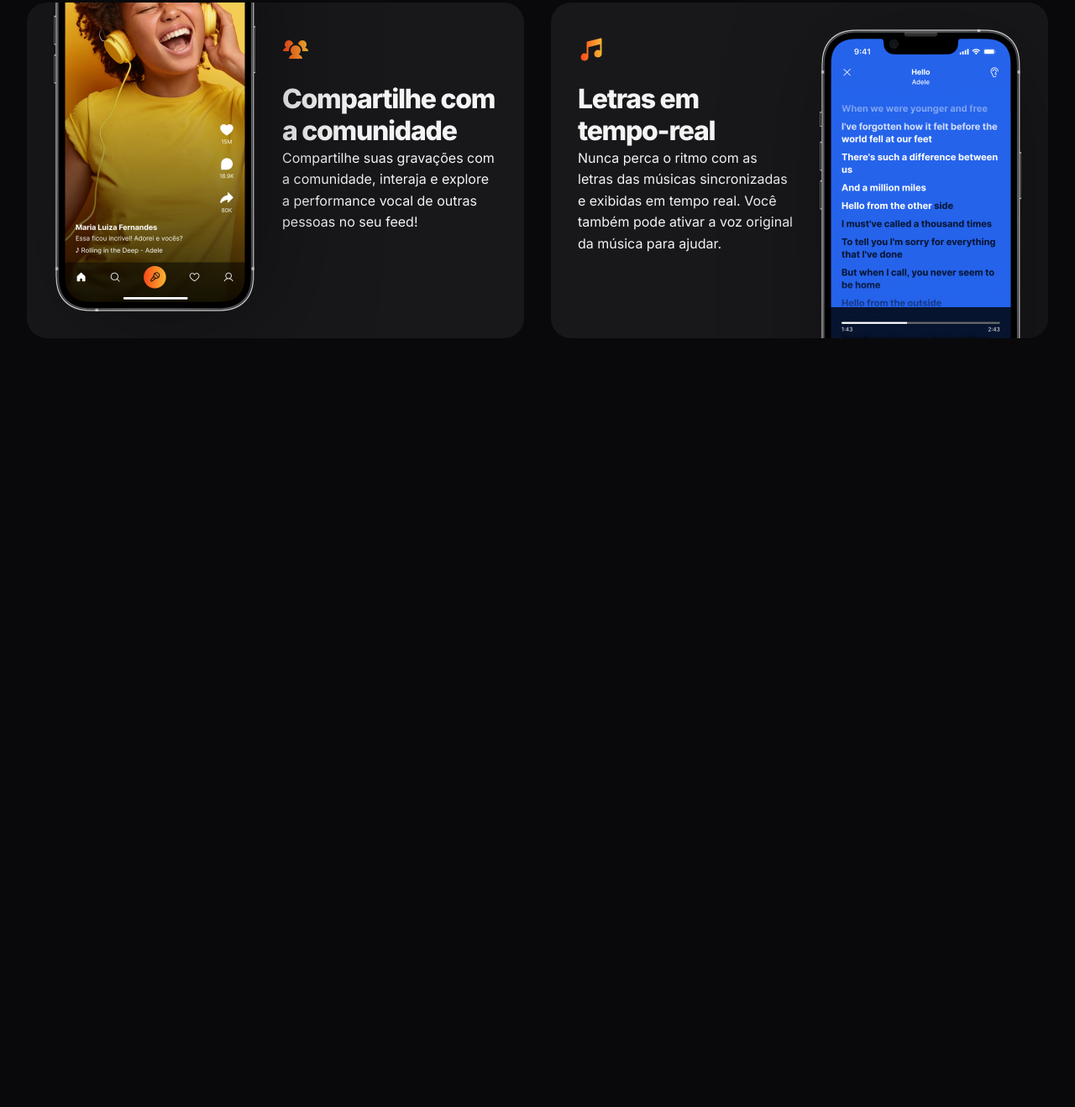
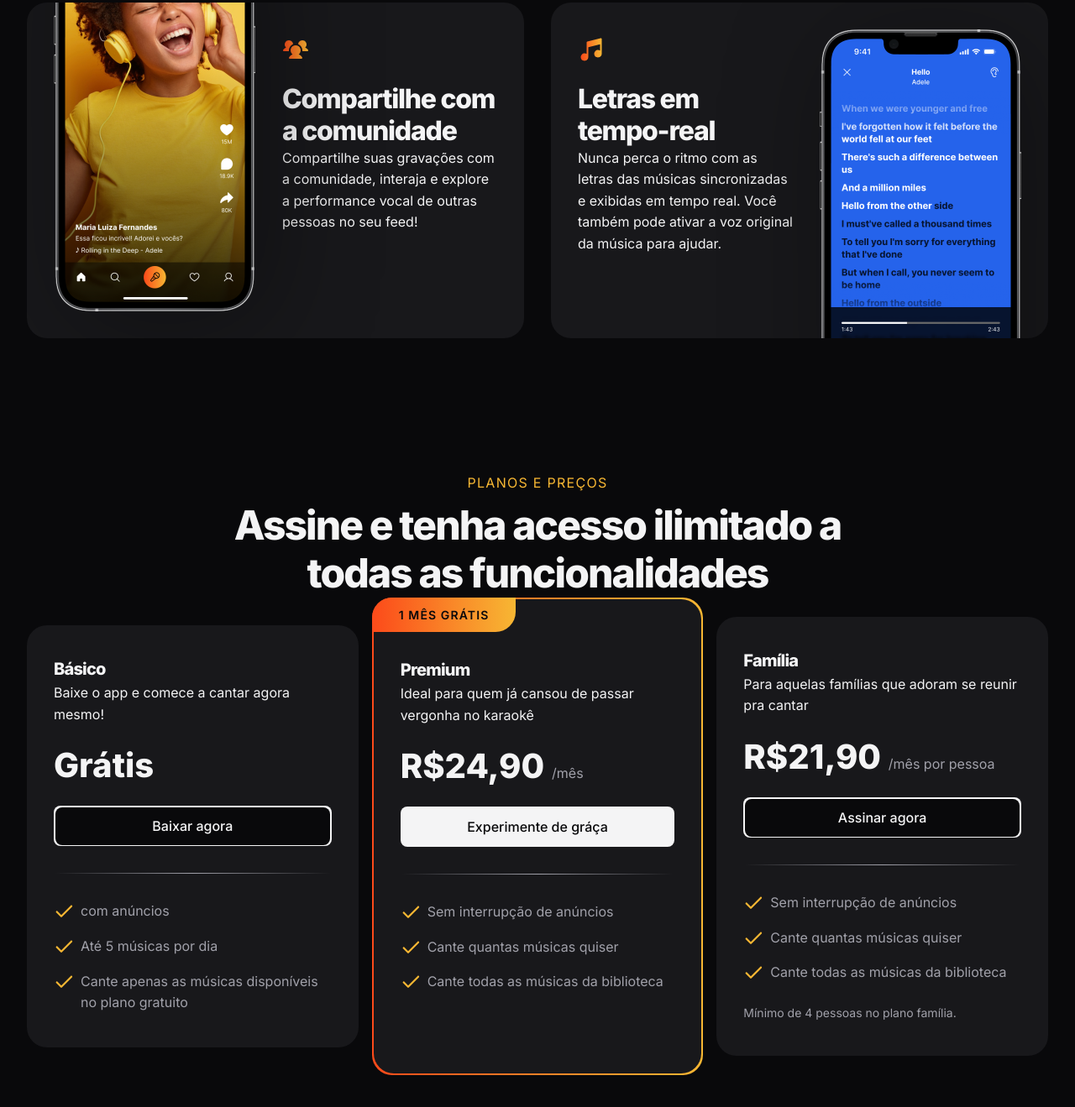
Before and after one commit to MoreiraL1/zingen, a plain HTML site: page index.html in a window 1280 px wide. Shown: the part 2143-3462 px from the top of the page at 84% size. Before the commit the page ends 2626 px from the top, so only its background shows below. Drawn offline with Linux system fonts and the light colour scheme.

Commit message:
seção pricing

```diff
--- a/index.html
+++ b/index.html
@@ -132,6 +132,67 @@
     </div>
   </section>
 
+<section id="pricing">
+  <div class="container py-xl">
+  <header>
+    <strong>Planos e preços</strong>
+    <h2>Assine e tenha acesso ilimitado a todas as funcionalidades</h2>
+  </header>
+
+  <div class="cads even-columns items-center">
+    <div class="card py-lg px-lg">
+      <h3>Básico</h3>
+      <p>Baixe o app e comece a cantar agora mesmo!</p>
+      <zin-pricing>Grátis</zin-pricing>
+      <a href="#download" class="btn btn-md" aria-label="Baixar agora"></a>
+      <div class="separator"></div>
+      <ul role="list" class="grid gap-1">
+        <li>com anúncios</li>
+        <li>Até 5 músicas por dia</li>
+        <li>Cante apenas as músicas disponíveis no plano gratuito</li>
+      </ul>
+    </div>
+
+    <div class="primium">
+      <div class="card py-lg px-lg">
+        <span>1 mês grátis</span>
+        <h3>Premium</h3>
+        <p>Ideal para quem já cansou de passar vergonha no karaokê</p>
+        <zin-pricing>R$24,90 <small>/mês</small></zin-pricing>
+        <a href="#download" class="btn btn-md">Experimente de gráça</a>
+        <div class="separator"></div>
+        <ul role="list" class="grid gap-1">
+          <li>Sem interrupção de anúncios</li>
+          <li>Cante quantas músicas quiser</li>
+          <li>Cante todas as músicas da biblioteca</li>
+          </ul>
+      </div>
+    </div>
+
+
+     <div class="cads even-columns items-center">
+    <div class="card py-lg px-lg">
+      <h3>Família</h3>
+      <p>Para aquelas famílias que adoram se reunir pra cantar</p>
+      <zin-pricing>R$21,90 <small>/mês por pessoa</small></zin-pricing>
+      <a href="#download" class="btn btn-md" aria-label="Assinar agora"></a>
+      <div class="separator"></div>
+      <ul role="list" class="grid gap-1">
+        <li>Sem interrupção de anúncios</li>
+        <li>Cante quantas músicas quiser</li>
+        <li>Cante todas as músicas da biblioteca</li>
+      </ul>
+      <small>Mínimo de 4 pessoas no plano família.</small>
+    </div>
+
+
+  </div>
+
+  </div>
+
+
+</section>
+
 </body>
 
 
--- a/styles/index.css
+++ b/styles/index.css
@@ -7,3 +7,4 @@
 @import url(sections.css);
 @import url(cards.css);
 @import url(features.css) (width >=80rem);
+@import url(pricing.css);
--- /dev/null
+++ b/styles/pricing.css
@@ -0,0 +1,114 @@
+#pricing {
+
+  --fs-price: 2rem;
+
+  & header {
+    text-align: center;
+  }
+
+& .cards {
+  margin-top: 2rem;
+}
+
+
+  & h3 {
+    font-size: 1.25rem;
+    margin-top: 0;
+  }
+
+  & .card p {
+    margin-top: .25rem;
+  }
+
+  & zin-pricing {
+    display: block;
+    padding-block: 1.5rem;
+    font: var(--fw-bold) var(--fs-price)/1.2 var(--ff-sans);
+  }
+
+  & zin-pricing small {
+    font: var(--fw-base) 1rem/125% var(--ff-sans);
+    color: var(--text-color-secondary);
+  }
+
+  & .btn {
+    width: 100%;
+  }
+
+  & .separator {
+    height: 1px;
+    margin-block: 2rem;
+    background: radial-gradient(var(--text-color-secondary), var(--surface-color) 70%);
+
+  }
+
+  & li {
+    color: var(--text-color-secondary);
+    background: url(../assets/icons/check.svg) no-repeat;
+    padding-left: 2rem;
+  }
+
+  & ul + small {
+    display: block;
+    margin-top: 1.5rem;
+    font-size: 0.875rem;
+    color: var(--text-color-secondary);
+  }
+
+  & .primium {
+    position: relative;
+    padding: 2px;
+
+    & .card {
+      padding-top:4.5rem ;
+      & > span {
+        position: absolute;
+        top:0;
+        left:0;
+
+         padding: .75rem 2rem;
+        background: linear-gradient(90deg, var(--brand-color-secondary) 0%, var(--brand-color-primary)100%);
+        border-radius: 1.5rem 0 1.5rem 0;
+
+         font: 600 var(--fs-sm) var(--ff-sans);
+         text-transform: uppercase;
+         letter-spacing: 0.08em;
+         color: var(--bg-color);
+    }
+  }
+    &::before {
+      content: "";
+      background: linear-gradient(90deg, var(--brand-color-secondary) 0%, var(--brand-color-primary)100%);
+      position: absolute;
+      inset: 0;
+      border-radius: 1.5rem;
+      z-index: -1;
+
+    }
+
+
+  }
+
+
+  @media (width >= 80em) {
+    --fs-price: 2.5rem;
+
+    & header {
+      max-width: 50rem;
+      margin-inline: auto;
+    }
+    & .primium .card {
+      padding-bottom: 6rem;
+    }
+
+    .btn-md {
+    padding: .75rem 1.5rem;
+    font-size: var(--fs-base);
+    }
+
+
+    & .card:nth-child(3) .separator{
+      margin-block: 1.5rem;
+    }
+
+}
```
